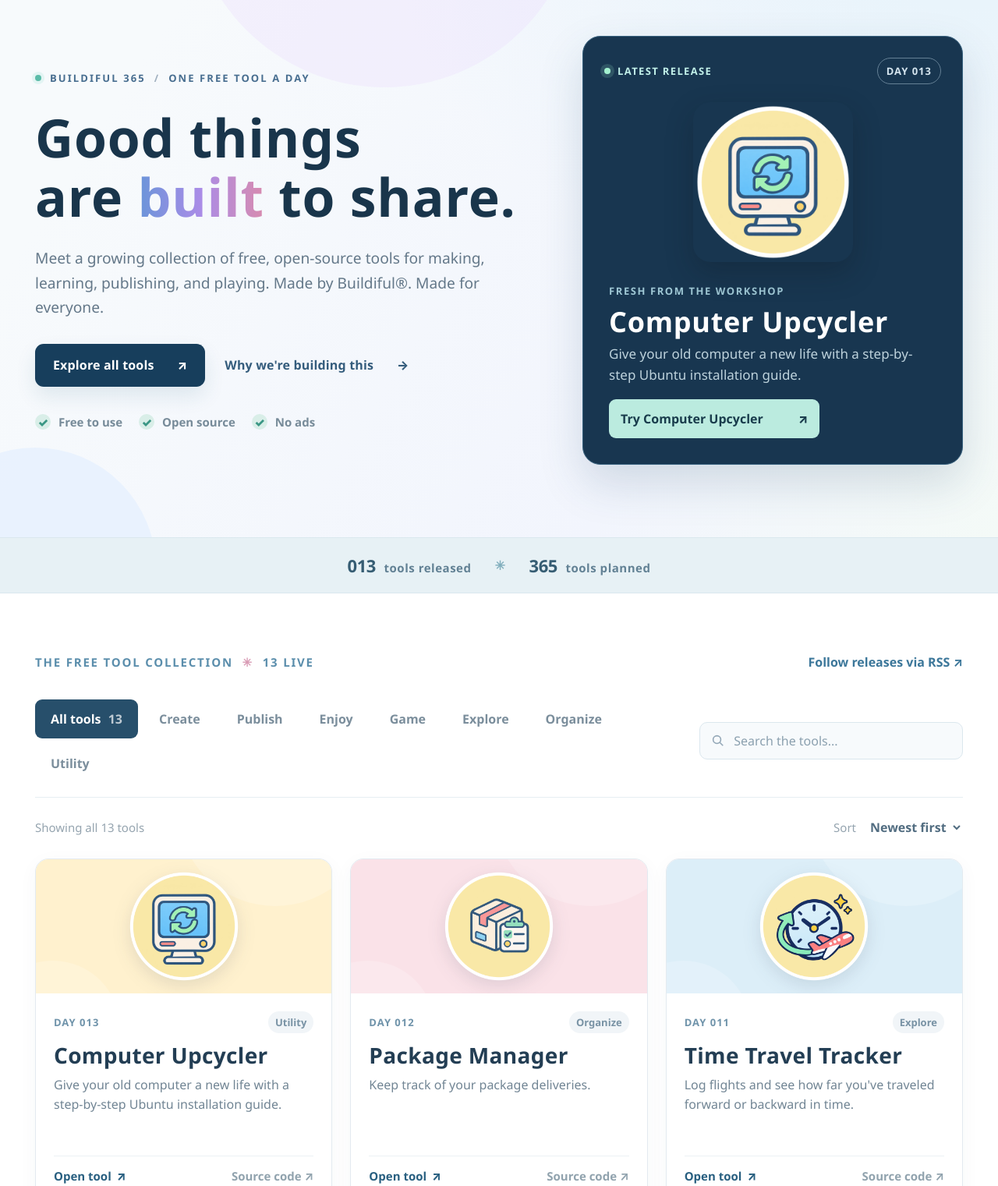
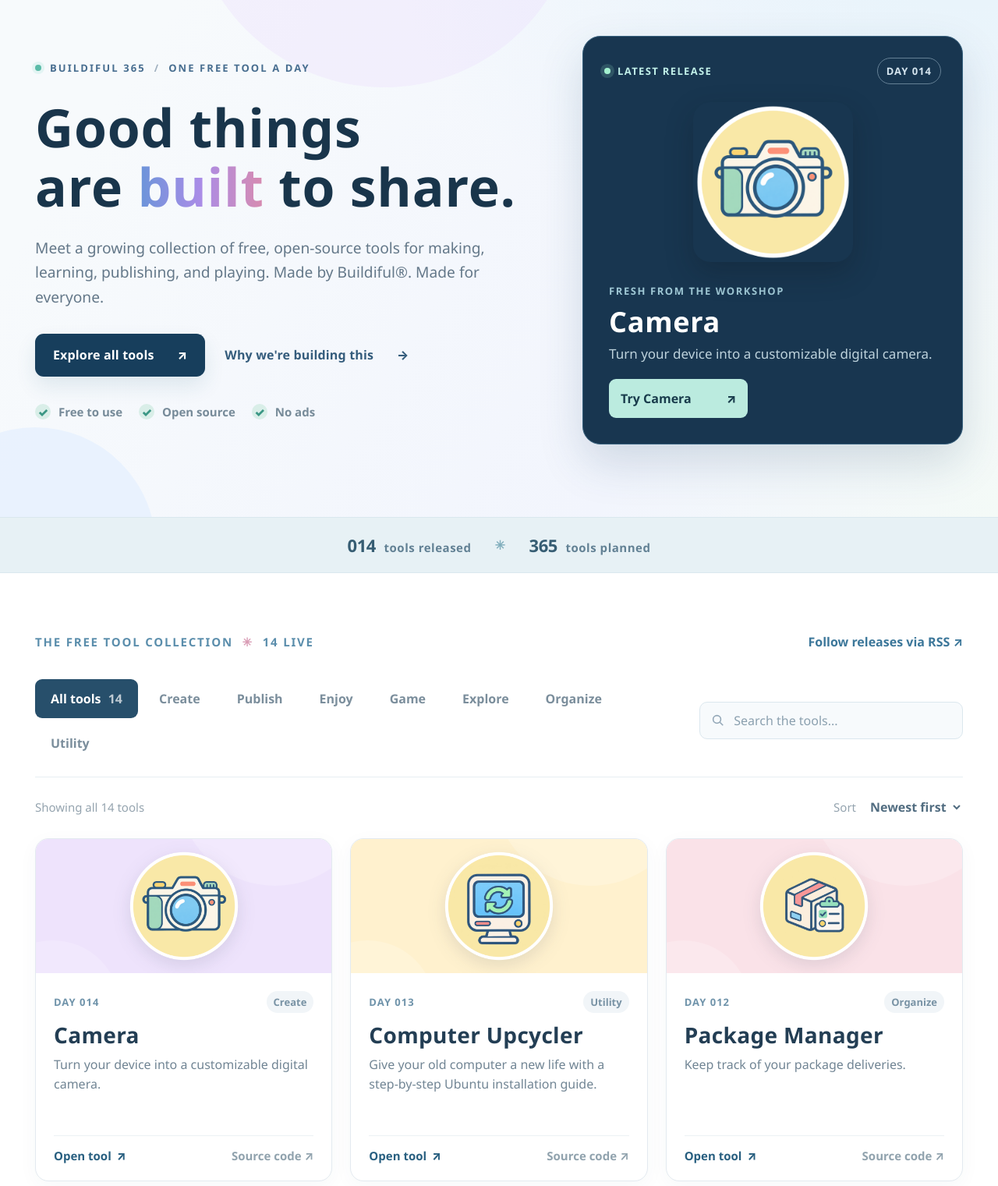
Before and after one commit to Buildiful/buildiful.github.io, a plain HTML site: page index.html in a window 1280 px wide. Shown: the part 140-1661 px from the top of the page at 78% size. Drawn offline with Linux system fonts and the light colour scheme.

Commit message:
Added Day 014 Buildiful Camera

```diff
--- a/feed.xml
+++ b/feed.xml
@@ -4,6 +4,7 @@
   <link>https://buildiful.github.io/</link>
   <description>New free, open-source tools from Buildiful®.</description>
   <language>en-us</language>
+    <item><title>Camera — Day 014</title><link>https://buildiful.github.io/camera/</link><guid isPermaLink="true">https://buildiful.github.io/camera/</guid><description>Turn your device into a customizable digital camera.</description><pubDate>Thu, 26 Nov 2026 00:00:00 GMT</pubDate></item>
     <item><title>Computer Upcycler — Day 013</title><link>https://buildiful.github.io/computer-upcycler/</link><guid isPermaLink="true">https://buildiful.github.io/computer-upcycler/</guid><description>Give your old computer a new life with a step-by-step Ubuntu installation guide.</description><pubDate>Wed, 25 Nov 2026 00:00:00 GMT</pubDate></item>
     <item><title>Package Manager — Day 012</title><link>https://buildiful.github.io/package-manager/</link><guid isPermaLink="true">https://buildiful.github.io/package-manager/</guid><description>Keep track of your package deliveries.</description><pubDate>Tue, 24 Nov 2026 00:00:00 GMT</pubDate></item>
     <item><title>Time Travel Tracker — Day 011</title><link>https://buildiful.github.io/time-travel-tracker/</link><guid isPermaLink="true">https://buildiful.github.io/time-travel-tracker/</guid><description>Log flights and see how far you've traveled forward or backward in time.</description><pubDate>Mon, 23 Nov 2026 00:00:00 GMT</pubDate></item>
--- a/index.html
+++ b/index.html
@@ -57,29 +57,29 @@
           <div class="hero-notes"><span><span class="note-check" aria-hidden="true">✓</span> Free to use</span><span><span class="note-check" aria-hidden="true">✓</span> Open source</span><span><span class="note-check" aria-hidden="true">✓</span> No ads</span></div>
         </div>
         <div class="latest-panel" aria-label="Latest released tool">
-          <div class="latest-top"><span class="latest-pill"><span class="latest-pulse"></span> LATEST RELEASE</span><span class="latest-day">DAY 013</span></div>
-          <div class="latest-art latest-art-gif" aria-hidden="true"><img class="latest-image" src="./assets/tools/013_computer-upcycler.png" alt="" loading="eager" decoding="async"></div>
-          <div class="latest-copy"><span class="latest-meta">FRESH FROM THE WORKSHOP</span><h2>Computer Upcycler</h2><p>Give your old computer a new life with a step-by-step Ubuntu installation guide.</p>
-            <a href="https://buildiful.github.io/computer-upcycler/" target="_blank" rel="noopener noreferrer" class="latest-link" data-track-tool="computer-upcycler">Try Computer Upcycler <span aria-hidden="true">↗</span></a>
+          <div class="latest-top"><span class="latest-pill"><span class="latest-pulse"></span> LATEST RELEASE</span><span class="latest-day">DAY 014</span></div>
+          <div class="latest-art latest-art-font" aria-hidden="true"><img class="latest-image" src="./assets/tools/014_camera.png" alt="" loading="eager" decoding="async"></div>
+          <div class="latest-copy"><span class="latest-meta">FRESH FROM THE WORKSHOP</span><h2>Camera</h2><p>Turn your device into a customizable digital camera.</p>
+            <a href="https://buildiful.github.io/camera/" target="_blank" rel="noopener noreferrer" class="latest-link" data-track-tool="camera">Try Camera <span aria-hidden="true">↗</span></a>
           </div>
         </div>
       </div>
     </section>
 
     <div class="marquee-strip" aria-label="Buildiful 365 release progress">
-      <div class="container strip-inner"><span><strong>013</strong> tools released</span><span class="strip-star" aria-hidden="true">✳</span><span><strong>365</strong> tools planned</span></div>
+      <div class="container strip-inner"><span><strong>014</strong> tools released</span><span class="strip-star" aria-hidden="true">✳</span><span><strong>365</strong> tools planned</span></div>
     </div>
 
     <section class="tools-section" id="tools" aria-labelledby="tools-heading">
       <div class="container">
         <h2 id="tools-heading" class="sr-only">Free tool collection</h2>
         <div class="section-intro">
-          <div class="section-kicker">THE FREE TOOL COLLECTION <span class="section-spark">✳</span> 13 LIVE</div>
+          <div class="section-kicker">THE FREE TOOL COLLECTION <span class="section-spark">✳</span> 14 LIVE</div>
           <a href="./feed.xml" class="rss-link">Follow releases via RSS <span aria-hidden="true">↗</span></a>
         </div>
         <div class="tool-controls">
           <div class="category-tabs" role="group" aria-label="Filter tools by category">
-            <button class="tab active" data-category="all" type="button" aria-pressed="true">All tools <span>13</span></button>
+            <button class="tab active" data-category="all" type="button" aria-pressed="true">All tools <span>14</span></button>
                         <button class="tab" data-category="Create" type="button" aria-pressed="false">Create</button>
             <button class="tab" data-category="Publish" type="button" aria-pressed="false">Publish</button>
             <button class="tab" data-category="Enjoy" type="button" aria-pressed="false">Enjoy</button>
@@ -90,9 +90,15 @@
           </div>
           <div class="search-wrap"><label for="search" class="sr-only">Search free tools</label><svg viewBox="0 0 24 24" aria-hidden="true"><circle cx="10.8" cy="10.8" r="6.2"></circle><path d="m15.5 15.5 5 5"></path></svg><input type="search" id="search" placeholder="Search the tools..." autocomplete="off"></div>
         </div>
-        <div class="result-bar"><p id="result-count" aria-live="polite">Showing all 13 tools</p><label class="sort-wrap">Sort <select id="sort"><option value="newest">Newest first</option><option value="oldest">Oldest first</option><option value="name">A to Z</option></select></label></div>
+        <div class="result-bar"><p id="result-count" aria-live="polite">Showing all 14 tools</p><label class="sort-wrap">Sort <select id="sort"><option value="newest">Newest first</option><option value="oldest">Oldest first</option><option value="name">A to Z</option></select></label></div>
         <div class="tools-grid" id="tool-grid">
           <!-- GENERATED TOOL CARDS: edit tools.json, not this section -->
+          <article class="tool-card" data-day="14" data-name="Camera" data-category="Create" data-slug="camera" data-search="camera turn your device into a customizable digital camera. create camera photography digital camera webcam usb camera raspberry pi computational photography diy bay build anything yourself">
+            <div class="tool-art art-font"><img class="tool-image" src="./assets/tools/014_camera.png" alt="" loading="lazy" decoding="async"></div>
+            <div class="tool-body"><div class="tool-tags"><span class="tool-day">DAY 014</span><span class="tool-category">Create</span></div>
+            <h3>Camera</h3><p>Turn your device into a customizable digital camera.</p>
+            <div class="tool-card-actions"><a class="tool-open" href="https://buildiful.github.io/camera/" target="_blank" rel="noopener noreferrer" data-track-tool="camera">Open tool <span aria-hidden="true">↗</span></a><a class="tool-code" href="https://github.com/Buildiful/camera" target="_blank" rel="noopener noreferrer" data-track-source="camera">Source code ↗</a></div></div>
+          </article>
           <article class="tool-card" data-day="13" data-name="Computer Upcycler" data-category="Utility" data-slug="computer-upcycler" data-search="computer upcycler give your old computer a new life with a step-by-step ubuntu installation guide. utility computer upcycling ubuntu linux operating system bootable usb installation guide computer reuse sustainability open source">
             <div class="tool-art art-gif"><img class="tool-image" src="./assets/tools/013_computer-upcycler.png" alt="" loading="lazy" decoding="async"></div>
             <div class="tool-body"><div class="tool-tags"><span class="tool-day">DAY 013</span><span class="tool-category">Utility</span></div>
--- a/sitemap.xml
+++ b/sitemap.xml
@@ -2,6 +2,7 @@
 <urlset xmlns="http://www.sitemaps.org/schemas/sitemap/0.9">
   <url><loc>https://buildiful.github.io/</loc></url>
   <url><loc>https://buildiful.github.io/privacy.html</loc></url>
+  <url><loc>https://buildiful.github.io/camera/</loc></url>
   <url><loc>https://buildiful.github.io/computer-upcycler/</loc></url>
   <url><loc>https://buildiful.github.io/package-manager/</loc></url>
   <url><loc>https://buildiful.github.io/time-travel-tracker/</loc></url>
```
Also changed, not shown: tools.json (+22 -0 lines), assets/tools/014_camera.png (added).
